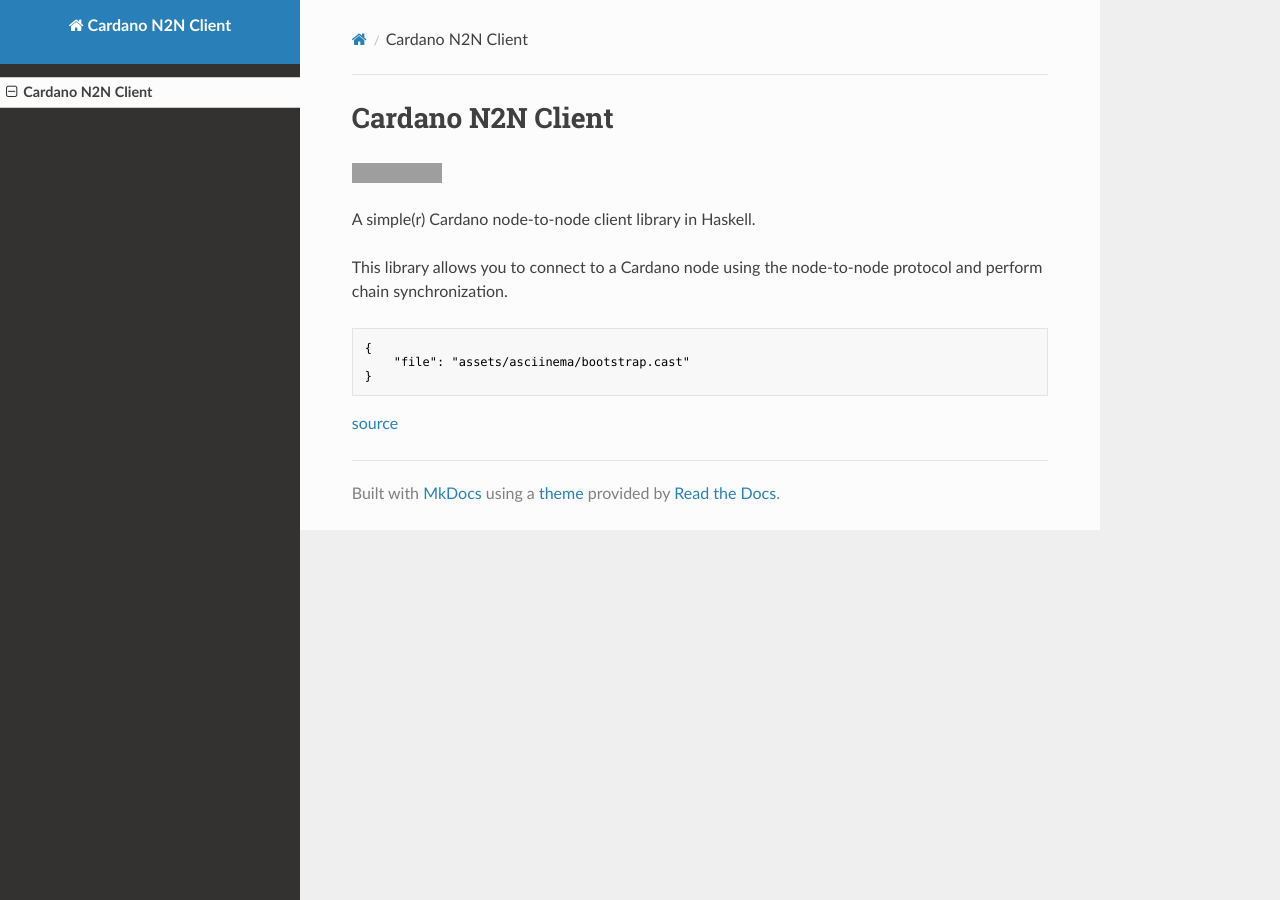
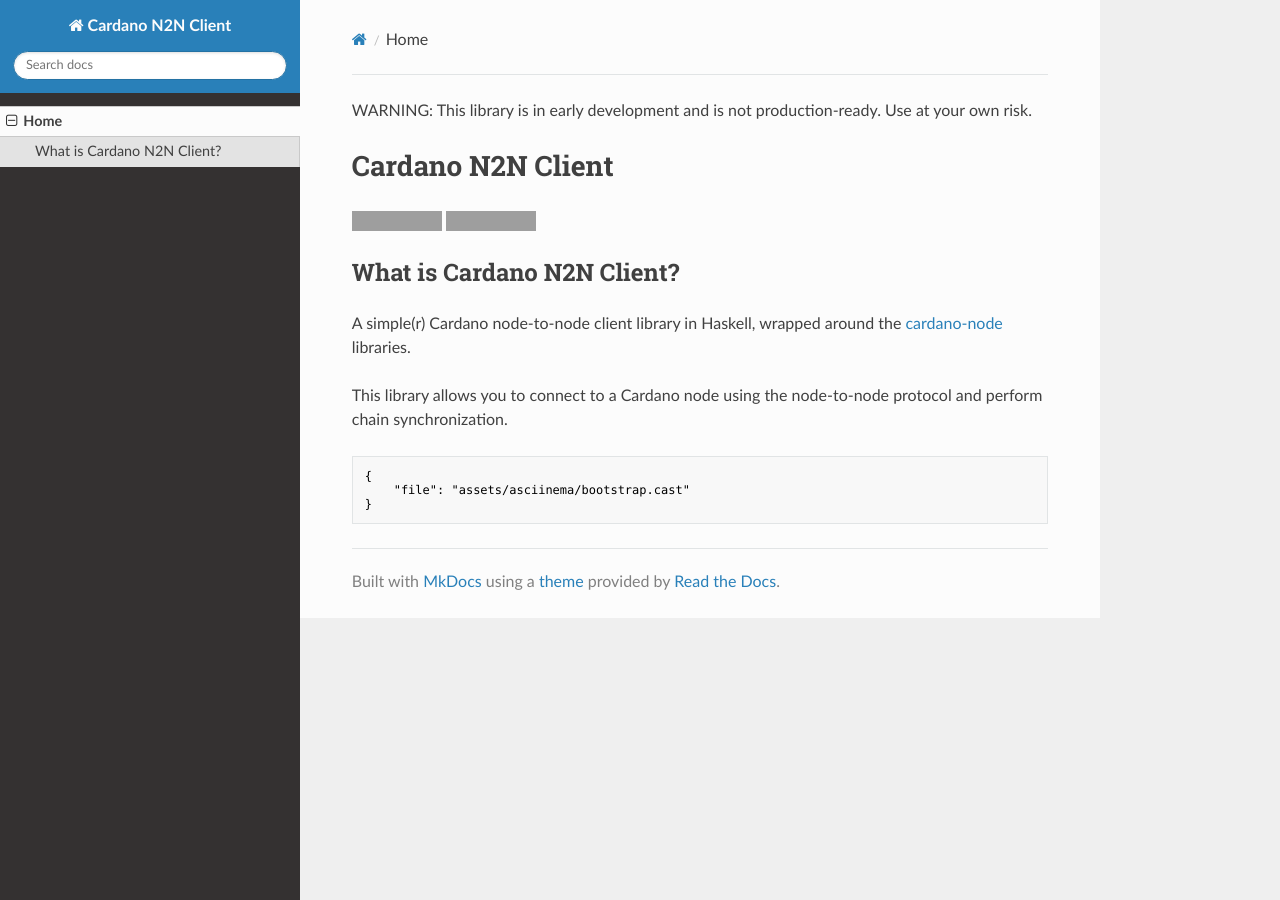
Before and after one commit to paolino/cardano-n2n-client, an MkDocs documentation site: the page built from docs/index.md, in a window 1280 px wide. Built offline with MkDocs 1.6.1, drawn with Linux system fonts in a browser that asks for light colours; nearby versions of some CDN libraries; grey boxes are pictures that could not be loaded.

````diff
--- a/docs/index.md
+++ b/docs/index.md
@@ -1,8 +1,13 @@
+
+WARNING: This library is in early development and is not production-ready. Use at your own risk.
+
 # Cardano N2N Client
 
-[![CI](https://github.com/paolino/cardano-n2n-client/actions/workflows/CI.yaml/badge.svg)](https://github.com/paolino/cardano-n2n-client/actions/workflows/CI.yaml)
+[![GitHub](https://img.shields.io/badge/GitHub-paolino%2Fcardano--n2n--client-blue?logo=github)](https://github.com/paolino/cardano-n2n-client) [![CI](https://github.com/paolino/cardano-n2n-client/actions/workflows/CI.yaml/badge.svg)](https://github.com/paolino/cardano-n2n-client/actions/workflows/CI.yaml)
 
-A simple(r) Cardano node-to-node client library in Haskell.
+## What is Cardano N2N Client?
+
+A simple(r) Cardano node-to-node client library in Haskell, wrapped around the [cardano-node](https://github.com/intersectmbo/cardano-node) libraries.
 
 This library allows you to connect to a Cardano node using the node-to-node protocol and perform chain synchronization.
 
@@ -11,5 +16,3 @@
     "file": "assets/asciinema/bootstrap.cast"
 }
 ```
-
-[source](https://github.com/paolino/cardano-n2n-client)
--- a/mkdocs.yml
+++ b/mkdocs.yml
@@ -5,4 +5,8 @@
   name: readthedocs
 
 plugins:
-  - asciinema-player:
+  - asciinema-player
+  - search
+
+markdown_extensions:
+  - callouts
````
Also changed, not shown: 8 other files.
